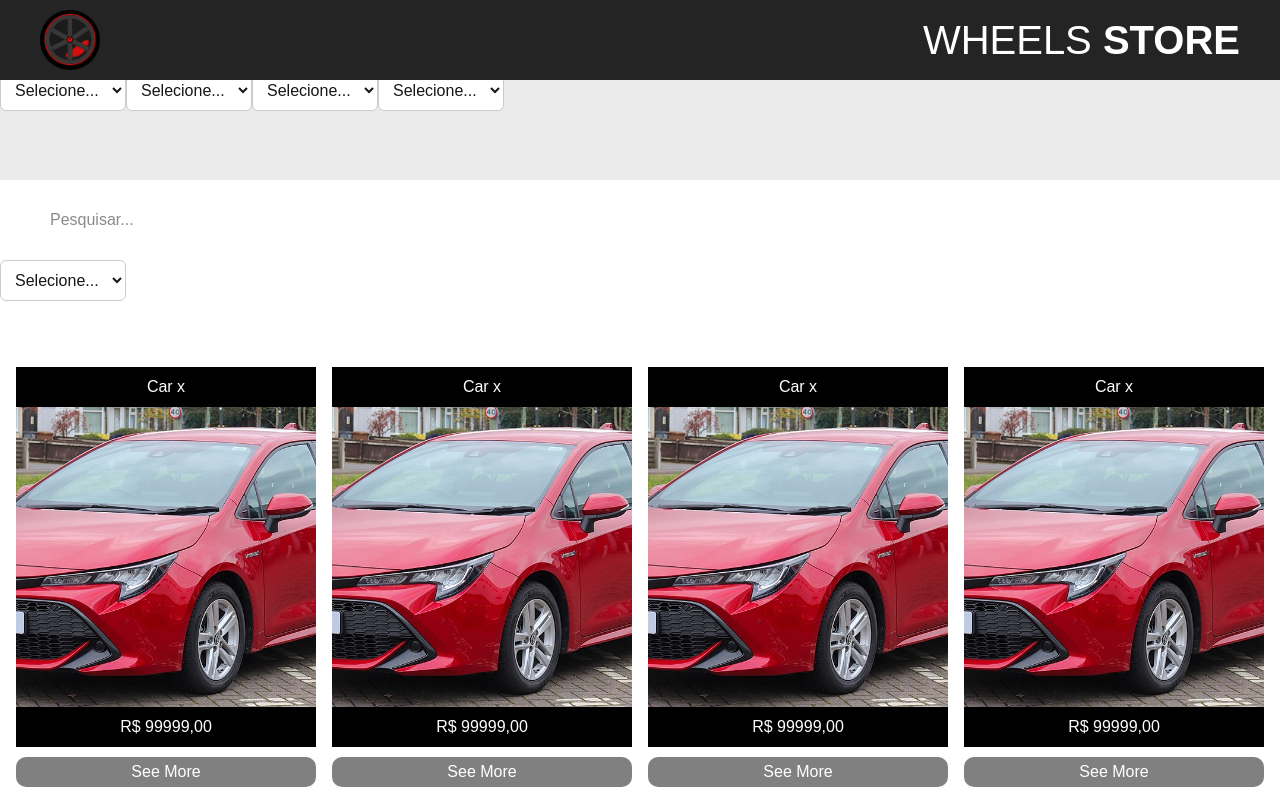
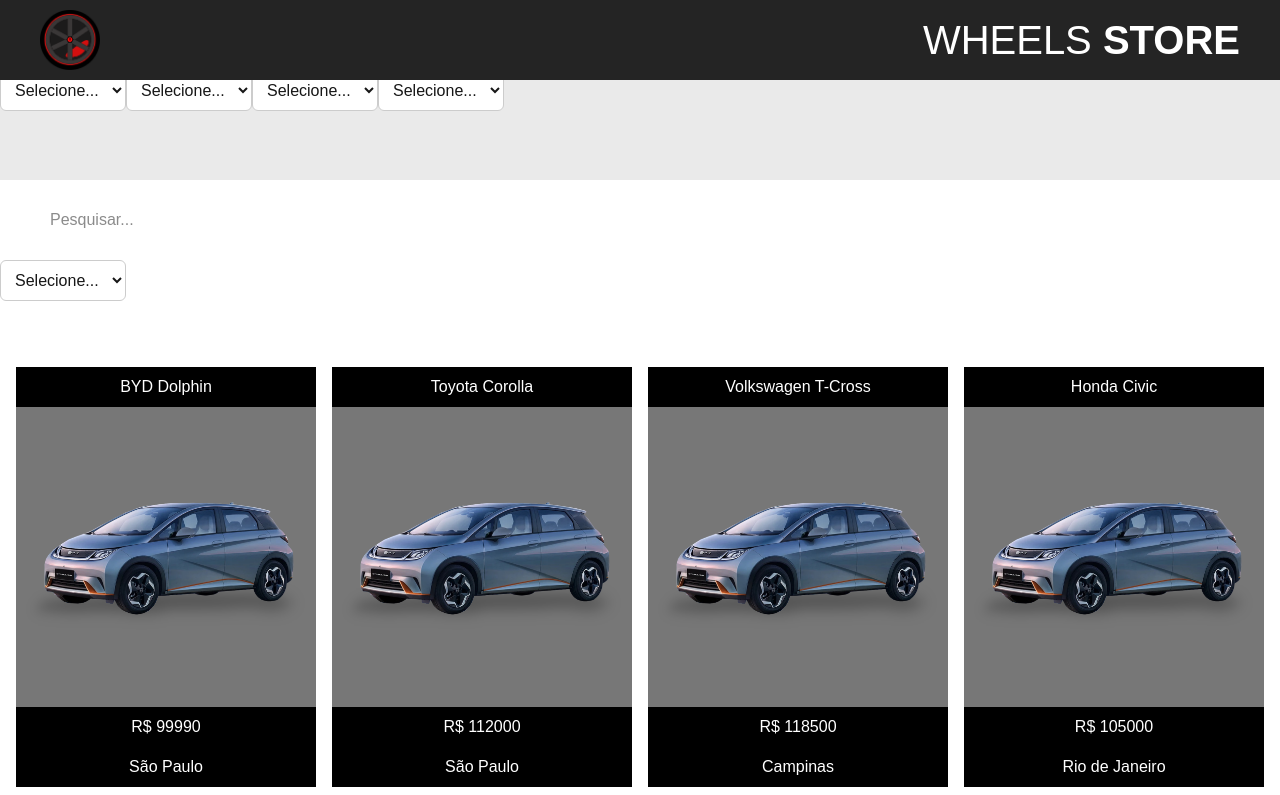
Before and after one commit to ImOutOfBounds/Buscador-de-Carros, a Next.js app: page / in a window 1280 px wide. Shown: the top 795 px of the page. Built offline with nearby package versions, Linux system fonts and the light colour scheme.

Commit message:
lendo json e fazendo map dos objetos no front-end

```diff
--- a/app/components/data.json
+++ b/app/carData/data.json
@@ -2,70 +2,70 @@
   {
     "Name": "BYD",
     "Model": "Dolphin",
-    "Image": "exemplo.png",
+    "Image": "./bwdDolphin.png",
     "Price": 99990,
     "Location": "São Paulo"
   },
   {
     "Name": "Toyota",
     "Model": "Corolla",
-    "Image": "exemplo.png",
+    "Image": "./bwdDolphin.png",
     "Price": 112000,
     "Location": "São Paulo"
   },
   {
     "Name": "Volkswagen",
     "Model": "T-Cross",
-    "Image": "exemplo.png",
+    "Image": "./bwdDolphin.png",
     "Price": 118500,
     "Location": "Campinas"
   },
   {
     "Name": "Honda",
     "Model": "Civic",
-    "Image": "exemplo.png",
+    "Image": "./bwdDolphin.png",
     "Price": 105000,
     "Location": "Rio de Janeiro"
   },
   {
     "Name": "Chevrolet",
     "Model": "Onix",
-    "Image": "exemplo.png",
+    "Image": "./bwdDolphin.png",
     "Price": 85000,
     "Location": "Belo Horizonte"
   },
   {
     "Name": "Hyundai",
     "Model": "HB20",
-    "Image": "exemplo.png",
+    "Image": "./bwdDolphin.png",
     "Price": 79000,
     "Location": "São Paulo"
   },
   {
     "Name": "Renault",
     "Model": "Kwid",
-    "Image": "exemplo.png",
+    "Image": "./bwdDolphin.png",
     "Price": 68990,
     "Location": "Curitiba"
   },
   {
     "Name": "Fiat",
     "Model": "Pulse",
-    "Image": "exemplo.png",
+    "Image": "./bwdDolphin.png",
     "Price": 96000,
     "Location": "São Paulo"
   },
   {
     "Name": "Jeep",
     "Model": "Renegade",
-    "Image": "exemplo.png",
+    "Image": "./bwdDolphin.png",
     "Price": 122000,
     "Location": "Porto Alegre"
   },
   {
     "Name": "Peugeot",
     "Model": "208",
-    "Image": "exemplo.png",
+    "Image": "./bwdDolphin.png",
     "Price": 87500,
     "Location": "São Paulo"
   }
--- a/app/components/CarCard/carCard.tsx
+++ b/app/components/CarCard/carCard.tsx
@@ -1,19 +1,31 @@
 'use client';
 
 import React, { useState } from 'react';
-import { Container, CarPicture, Info, Button } from './style';
+import { Container, CarPicture, Info, Button, TopContent } from './style';
 
-export default function CarCard() {
+type CarCardProps = {
+  name: string;
+  model: string;
+  image: string;
+  price: number;
+  location: string;
+};
+
+
+export default function CarCard({ name, model, image, price, location }: CarCardProps) {
   return (
     <Container>
+      <TopContent>
         <Info>
-            Car x
+            {name} {model}
         </Info>
-        <CarPicture src="/carTemplateImg.jpg"></CarPicture>
+        <CarPicture src={image}></CarPicture>
         <Info>
-            R$ 99999,00
+            R$ {price}
         </Info>
-        <Button> See More</Button>
+        <Info>{location}</Info>
+      </TopContent>
+      <Button> See More</Button>
     </Container>
   );
 }
--- a/app/components/CarCard/style.ts
+++ b/app/components/CarCard/style.ts
@@ -4,12 +4,15 @@
 
 export const Container = styled.div`
     width: 300px;
-
     display: flex;
     flex-direction: column;
     align-items: center;
     margin-top: 50px;
 `;
+
+export const TopContent = styled.div`
+    background-color: #777777ff;
+`
 
 
 export const Info = styled.div`
@@ -26,7 +29,13 @@
 
 export const CarPicture = styled.img`
     height: 300px;
-    object-fit: cover;
+    object-fit: contain;
+    transition: transform 0.5s ease;
+
+    &:hover {
+        transform: scale(1.1);
+        cursor: pointer;
+    }
 `;
 
 
@@ -34,7 +43,7 @@
     background-color: grey;
     border-radius: 10px;
     color: #fff;
-    height: 30px;
+    height: 45px;
     margin-top: 10px;
     width: 100%;
 
--- a/app/components/carCardsSection/carsSection.tsx
+++ b/app/components/carCardsSection/carsSection.tsx
@@ -2,21 +2,22 @@
 
 import CarCard from "../CarCard/carCard";
 import { Container, CardsSec } from "./style";
+import data from "../../carData/data.json";
 
 export default function CarsSection() {
     return (
         <Container>
             <CardsSec>
-                <CarCard></CarCard>
-                <CarCard></CarCard>
-                <CarCard></CarCard>
-                <CarCard></CarCard>
-                <CarCard></CarCard>
-                <CarCard></CarCard>
-                <CarCard></CarCard>
-                <CarCard></CarCard>
-                <CarCard></CarCard>
-                <CarCard></CarCard>
+                {data.map((car, index) => (
+                    <CarCard
+                        key={index}
+                        name={car.Name}
+                        model={car.Model}
+                        image={car.Image}
+                        price={car.Price}
+                        location={car.Location}
+                    />
+                ))}
             </CardsSec>
         </Container>
     );
```
Also changed, not shown: public/bwdDolphin.png (added).
